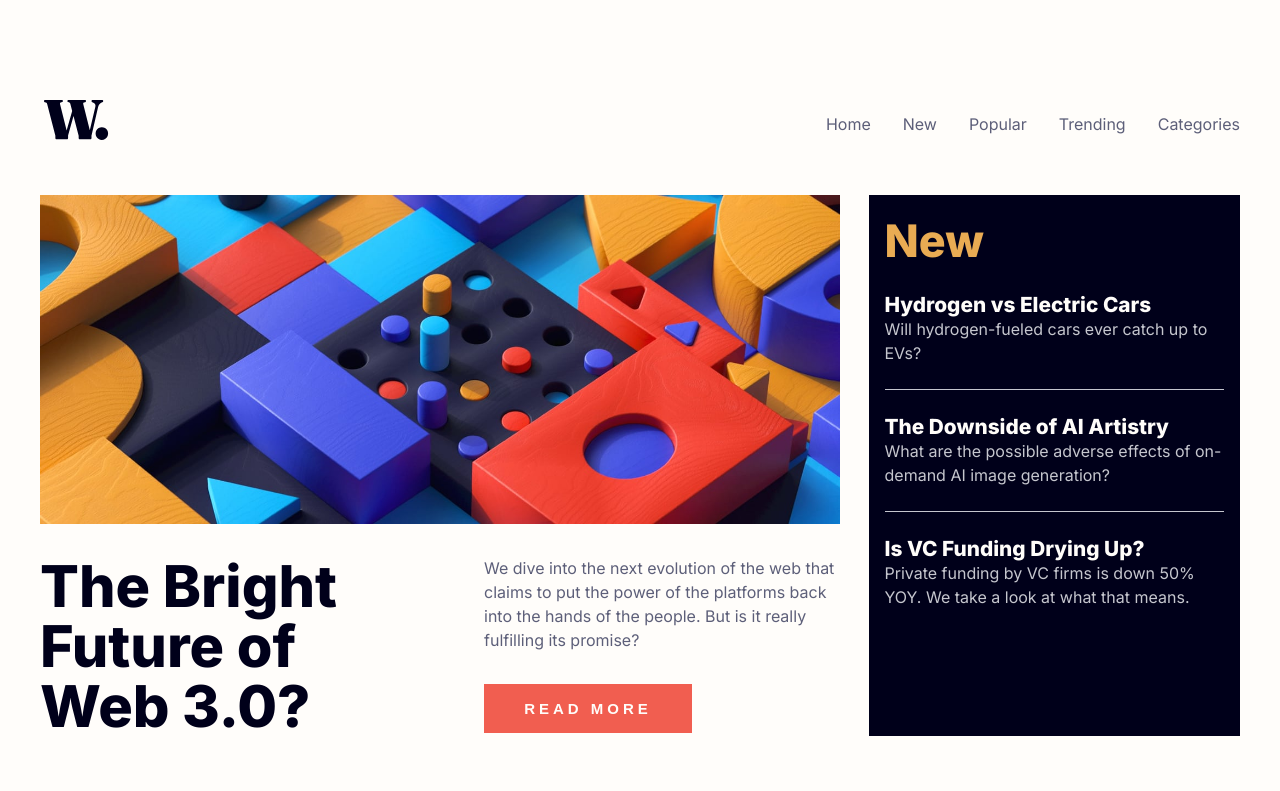
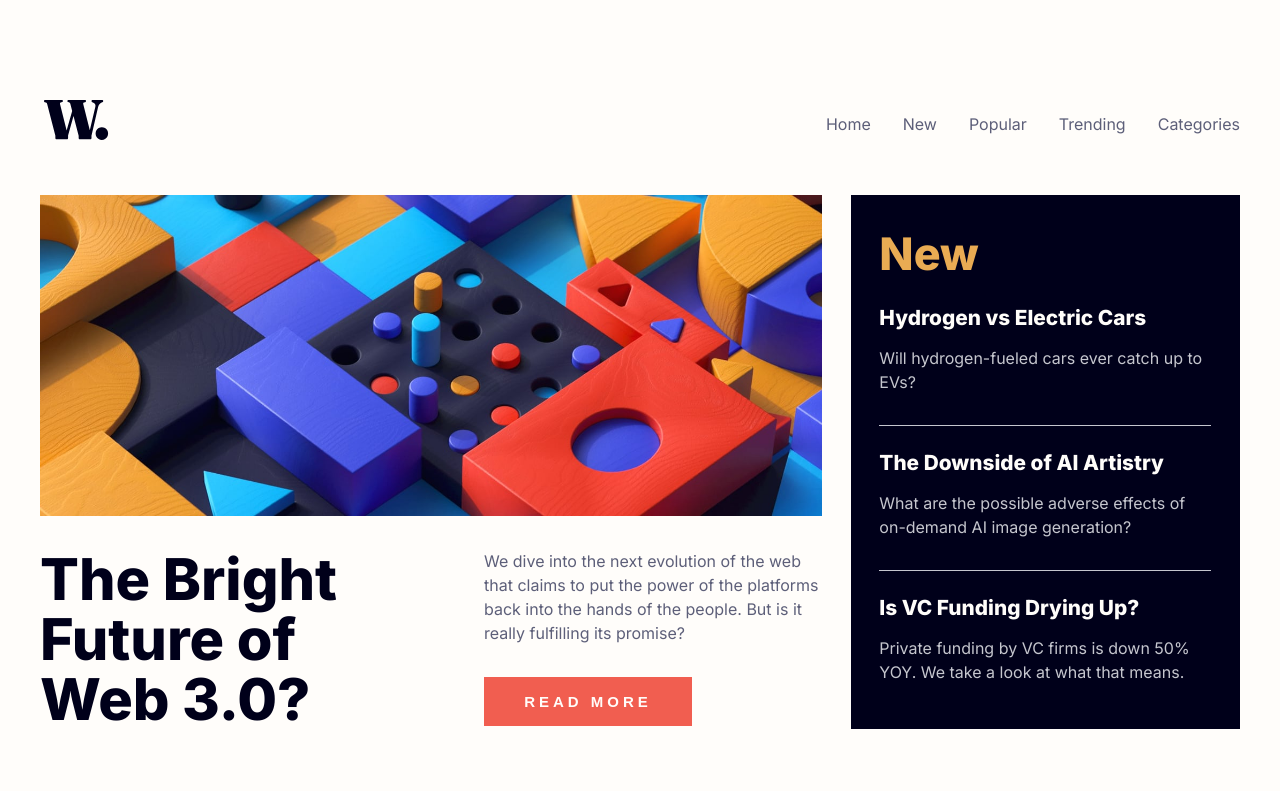
Before and after one commit to kdumagalhaes/news-homepage, a React (Vite) app: page / in a window 1280 px wide. Shown: the top 791 px of the page. Built offline with nearby package versions, Linux system fonts and the light colour scheme.

Commit message:
Fix Sidebar

```diff
--- a/src/components/molecules/Sidebar/Sidebar.tsx
+++ b/src/components/molecules/Sidebar/Sidebar.tsx
@@ -2,9 +2,6 @@ import { InternalLink } from '../../atoms/Link/InternalLink'
 import { Paragraph } from '../../atoms/Paragraph/Paragraph'
 import { Title, Headings } from '../../atoms/Title/Title'
 import { Container, NewsBlock } from './styles'
-
-// incluir cssHandler no Title
-// incluir prop de tamanho de fonte no Paragraph
 
 export function Sidebar() {
   return (
@@ -28,6 +25,7 @@ export function Sidebar() {
         <Paragraph
           text="Will hydrogen-fueled cars ever catch up to EVs?"
           color="hsl(233, 8%, 79%)"
+          cssHandler="paragraph"
         />
       </NewsBlock>
       <NewsBlock>
@@ -42,6 +40,7 @@ export function Sidebar() {
         <Paragraph
           text="What are the possible adverse effects of on-demand AI image generation?"
           color="hsl(233, 8%, 79%)"
+          cssHandler="paragraph"
         />
       </NewsBlock>
       <NewsBlock>
@@ -56,6 +55,7 @@ export function Sidebar() {
         <Paragraph
           text="Private funding by VC firms is down 50% YOY. We take a look at what that means."
           color="hsl(233, 8%, 79%)"
+          cssHandler="paragraph"
         />
       </NewsBlock>
     </Container>
--- a/src/components/molecules/Sidebar/styles.ts
+++ b/src/components/molecules/Sidebar/styles.ts
@@ -2,8 +2,11 @@ import styled from 'styled-components'
 
 export const Container = styled.aside`
   background-color: ${(props) => props.theme['very-dark-blue']};
-  padding: 1.2rem 1rem;
+  padding: 2rem 1.8rem;
   margin-left: 1.8rem;
+  display: flex;
+  flex-direction: column;
+  justify-content: space-between;
 
   .sidebar-title {
     margin-bottom: 1.5rem;
@@ -14,10 +17,17 @@ export const NewsBlock = styled.div`
   margin-bottom: 1.5rem;
   border-bottom: 1px solid ${(props) => props.theme['grayish-blue']};
   padding-bottom: 1.5rem;
+  height: 100%;
+  display: flex;
+  flex-direction: column;
 
   &:last-child {
     margin-bottom: 0;
     padding-bottom: 0;
     border-bottom: none;
   }
+
+  .paragraph {
+    margin-top: 1rem;
+  }
 `
```
